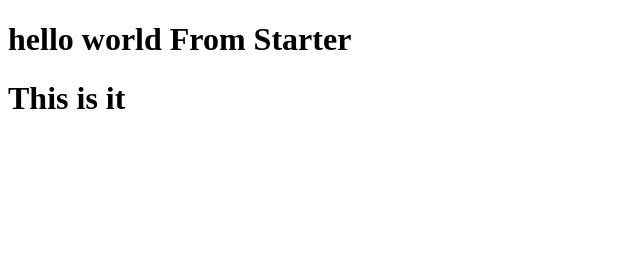
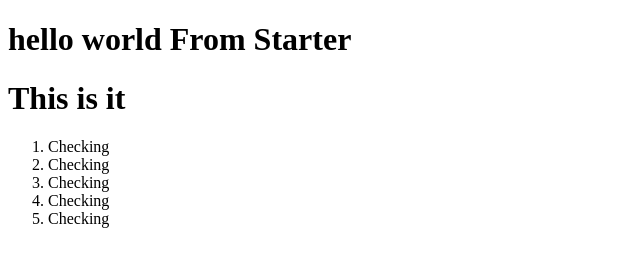
Before and after one commit to fahadkhan917/firstclass, a plain HTML site: page index.html in a window 1280 px wide. Shown: the whole page, without its empty margins (0-640 px from the left). Drawn offline with Linux system fonts and the light colour scheme.

Commit message:
li Update

```diff
--- a/index.html
+++ b/index.html
@@ -8,5 +8,12 @@
 <body>
     <h1>hello world From Starter</h1>
     <h1>This is it</h1>
+    <ol>
+    <li>Checking</li>
+    <li>Checking</li>
+    <li>Checking</li>
+    <li>Checking</li>
+    <li>Checking</li>
+    </ol>
 </body>
 </html>
```
